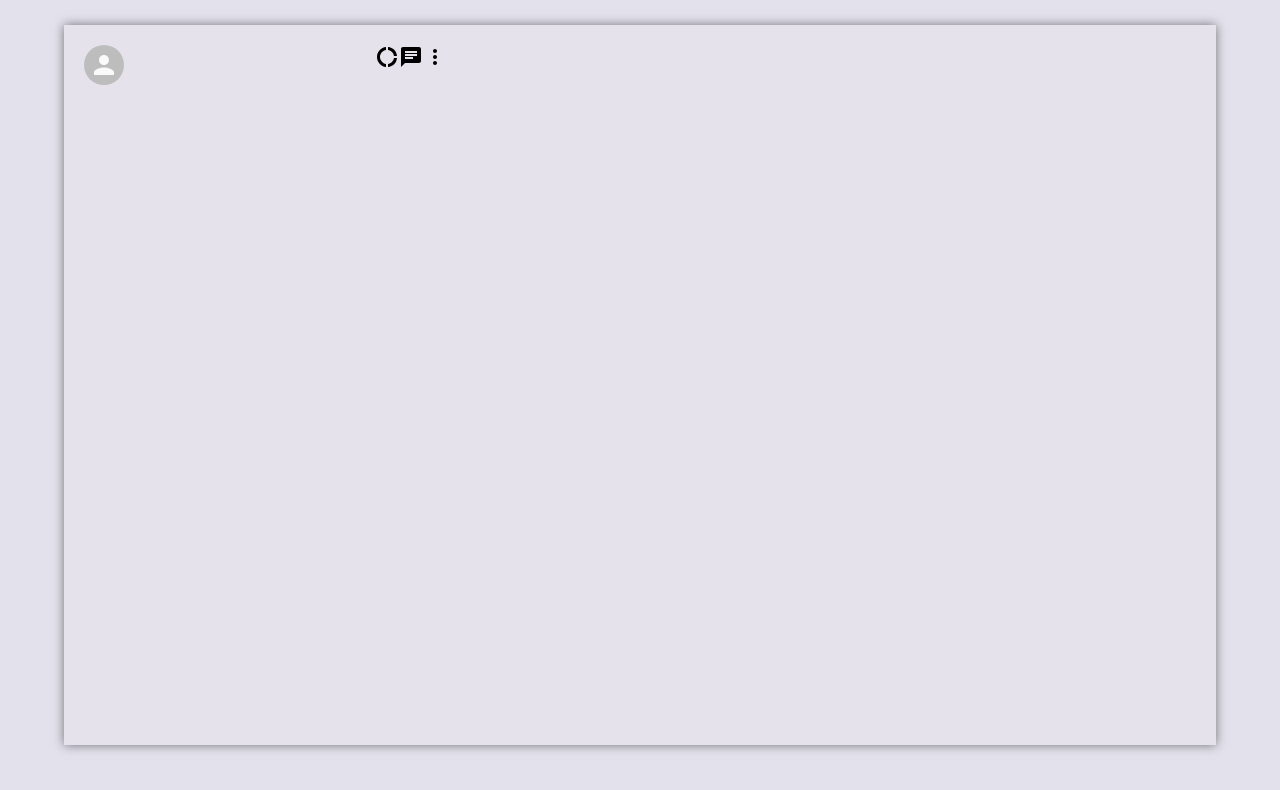
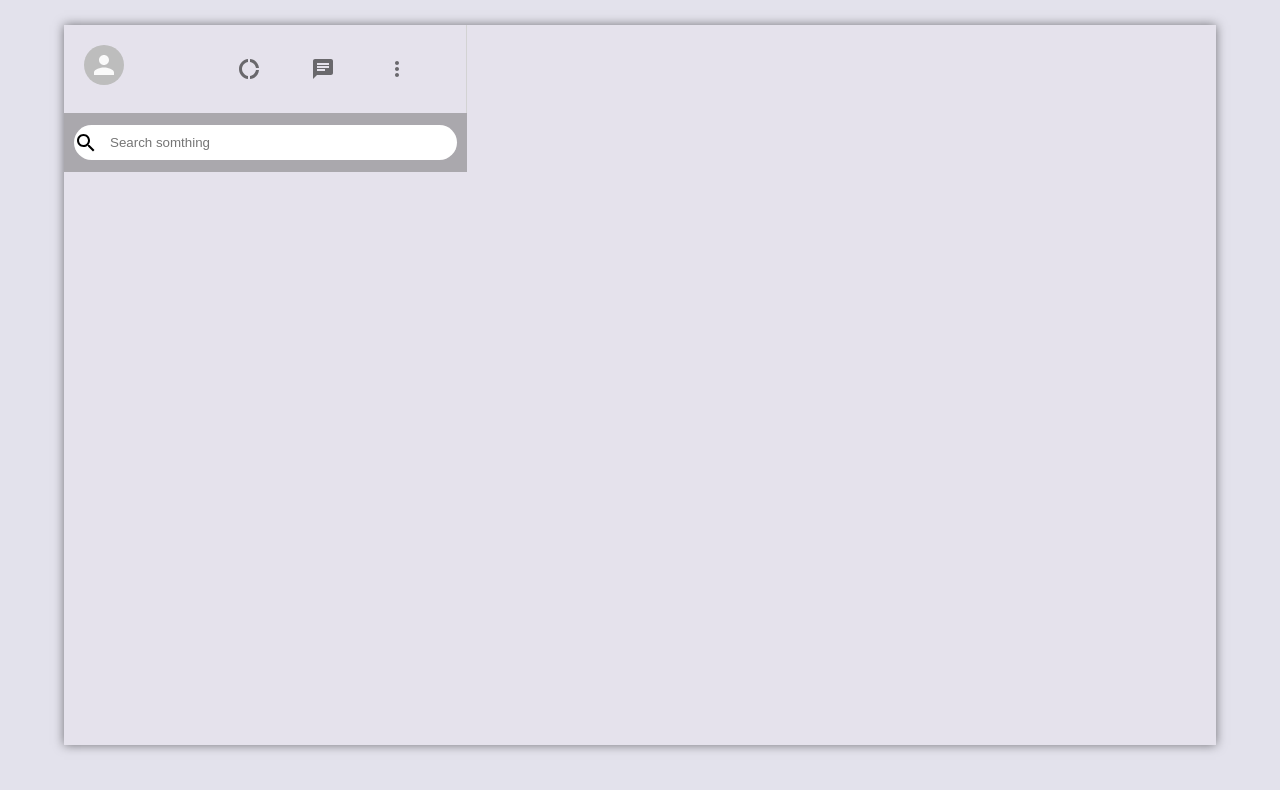
Before and after one commit to Vadim2017777/whats_app_clone_app, a React (Create React App) app: page / in a window 1280 px wide. Shown: the top 790 px of the page. Built offline with nearby package versions, Linux system fonts and the light colour scheme.

Commit message:
Add styles css sidebar_search

```diff
--- a/src/components/Sidebar.css
+++ b/src/components/Sidebar.css
@@ -1,9 +1,45 @@
 .sidebar {
   flex: 0.35;
+  display: flex;
+  flex-direction: column;
+}
+
+.sidebar__search {
+  display: flex;
+  align-items: center;
+  background-color: #aaa8ad;
+  height: 39px;
+  padding: 10px;
+}
+.sidebar__searchContainer {
+  display: flex;
+  align-items: center;
+  background-color: white;
+  width: 100%;
+  height: 35px;
+  border-radius: 20px;
+}
+
+.sidebar__searchContainer > input {
+  border: none;
+  margin-left: 10px;
 }
 
 .sidebar__header {
   display: flex;
   justify-content: space-between;
   padding: 20px;
+  border-right: 1px solid lightgrey;
 }
+
+.sidebar_headerRight {
+  display: flex;
+  align-items: center;
+  justify-content: space-between;
+  min-width: 10vw;
+}
+
+.sidebar_headerRight > .MuiIconButton-root {
+  margin-right: 2vw;
+  font-size: 24px !important;
+}
--- a/src/components/Sidebar.js
+++ b/src/components/Sidebar.js
@@ -1,7 +1,8 @@
 import React from "react";
 import "./Sidebar.css";
 
-import Avatar from "@material-ui/core/Avatar";
+import { Avatar, IconButton } from "@material-ui/core";
+import SearchOutlined from "@material-ui/icons/SearchOutlined";
 import DonutLargeIcon from "@material-ui/icons/DonutLarge";
 import ChatIcon from "@material-ui/icons/Chat";
 import MoreVertIcon from "@material-ui/icons/MoreVert";
@@ -11,13 +12,25 @@ function Sidebar() {
     <div className="sidebar">
       <div className="sidebar__header">
         <Avatar />
+
         <div className="sidebar_headerRight">
-          <DonutLargeIcon />
-          <ChatIcon />
-          <MoreVertIcon />
+          <IconButton>
+            <DonutLargeIcon />
+          </IconButton>
+          <IconButton>
+            <ChatIcon />
+          </IconButton>
+          <IconButton>
+            <MoreVertIcon />
+          </IconButton>
         </div>
       </div>
-      <div className="sidebar__seach"></div>
+      <div className="sidebar__search">
+        <div className="sidebar__searchContainer">
+          <SearchOutlined />
+          <input placeholder="Search somthing" type="text" />
+        </div>
+      </div>
       <div className="sidebar__chats"></div>
     </div>
   );
```
